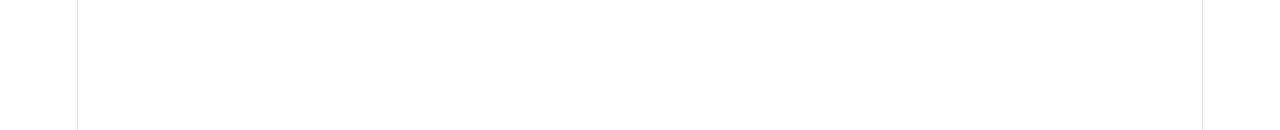
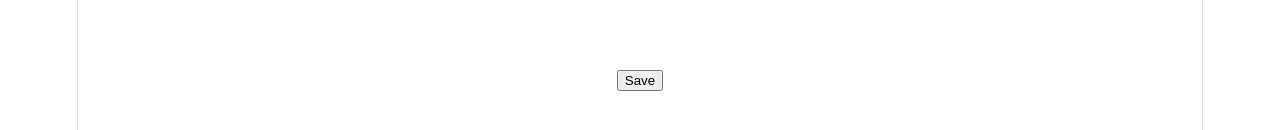
Before and after one commit to louiwitt/minisoniclight, a Vue app in the folder frontend/: page /drawing in a window 1280 px wide. Shown: the part 582-712 px from the top of the page. Built offline with nearby package versions, Linux system fonts and the light colour scheme; the HTML template or start-up script is replaced by a standard one.

Commit message:
[ADD] save drawing

```diff
--- a/frontend/src/components/DrawingCanvas.vue
+++ b/frontend/src/components/DrawingCanvas.vue
@@ -30,9 +30,14 @@ let brushWidth = 3
 const strokes = ref<Stroke[]>([])
 let currentStroke: Stroke | null = null
 
-// Props
+// Get existing drawing from the page
 const props = defineProps<{
     strokes: Stroke[]
+}>()
+
+// Send the drawing to the page
+const emit = defineEmits<{
+    drawingUpdate: [strokes: Stroke[]]
 }>()
 
 onMounted(() => {
@@ -54,11 +59,11 @@ onMounted(() => {
 
 // If takes time to get existing drawing
 watch(
-  () => props.strokes,
-  (newStrokes) => {
-    drawStrokes(newStrokes)
-  },
-  { deep: true }
+    () => props.strokes,
+    (newStrokes) => {
+        drawStrokes(newStrokes)
+    },
+    { deep: true }
 )
 
 // Draw the strokes of an existing drawing
@@ -147,6 +152,7 @@ function draw(event: MouseEvent) {
 
 function stopDrawing() {
     isDrawing = false
+    emit('drawingUpdate', strokes.value)
     currentStroke = null
 }
 
--- a/frontend/src/pages/Drawing.vue
+++ b/frontend/src/pages/Drawing.vue
@@ -1,7 +1,13 @@
 <template>
     <main>
         <h1>Drawing</h1>
-        <DrawingCanvas :strokes="strokes"/>
+        <DrawingCanvas
+            :strokes="strokes"
+            @drawing-update="drawingUpdate"
+        />
+        <button type="button" @click="saveDrawing">
+            Save
+        </button>
     </main>
 </template>
 
@@ -12,6 +18,7 @@ import { ref, onMounted } from 'vue'
 import type { Stroke } from '../types/drawing'
 
 const strokes = ref<Stroke[]>([])
+const drawingExists = ref(false)
 
 onMounted(() => {
     loadDrawing()
@@ -39,8 +46,45 @@ async function loadDrawing() {
     }
 
     const drawing = await response.json()
-
+    drawingExists.value = true
     strokes.value = JSON.parse(drawing.data)
 }
 
+function drawingUpdate(newStrokes: Stroke[]) {
+    strokes.value = newStrokes
+}
+
+async function saveDrawing() {
+
+    // Get user
+    const storedUser = localStorage.getItem('user')
+    if (!storedUser) {
+        return
+    }
+    const user = JSON.parse(storedUser)
+
+    // Choose method wether drawing already exists or not
+    const method = drawingExists.value ? 'PUT' : 'POST'
+
+    // Save drawing
+    const response = await fetch('http://localhost:3000/drawing', {
+        method,
+        headers: {
+            'Content-Type': 'application/json',
+            'X-User-Id': String(user.id),
+        },
+        body: JSON.stringify({
+            data: JSON.stringify(strokes.value),
+        }),
+    })
+
+    if (!response.ok) {
+        console.error('Failed to save drawing')
+        return
+    }
+
+    drawingExists.value = true
+    console.log('Drawing saved')
+}
+
 </script>
```
